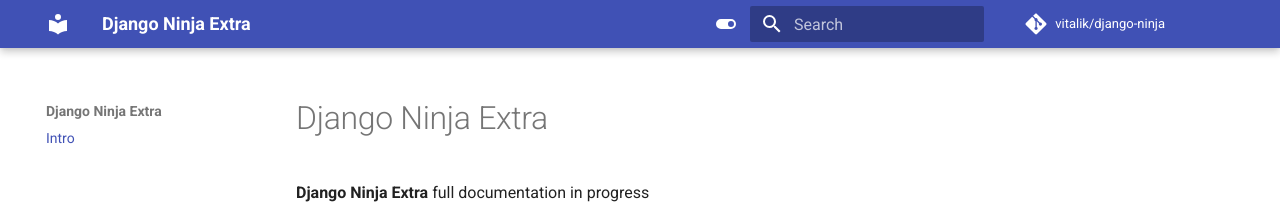
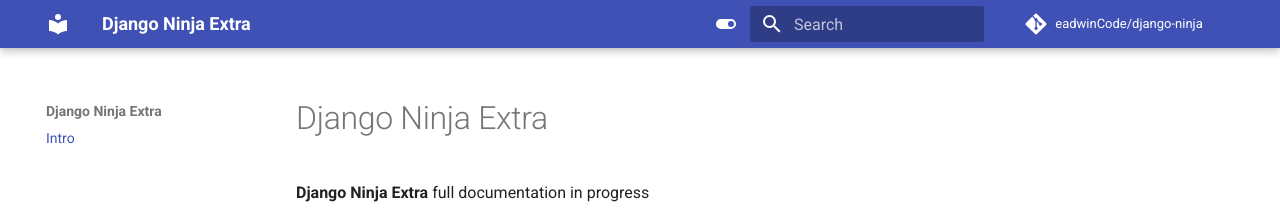
Before and after one commit to eadwinCode/django-ninja-extra, an MkDocs documentation site: the page built from docs/docs/index.md, in a window 1280 px wide. Shown: the top 208 px of the page. Built offline with MkDocs 1.6.1 and Material for MkDocs 9.7.7, drawn with Linux system fonts in a browser that asks for light colours; comment, search, counter and statistics services are not loaded.

Commit message:
Update mkdocs.yml

```diff
--- a/docs/mkdocs.yml
+++ b/docs/mkdocs.yml
@@ -1,7 +1,7 @@
 site_name: Django Ninja Extra
 site_description: Django Ninja Extra - Adds more power to Django Ninja RESTful api library
 site_url: https://eadwincode.github.io/django-ninja-extra/
-repo_name: vitalik/django-ninja
+repo_name: eadwinCode/django-ninja
 repo_url: https://github.com/eadwinCode/django-ninja-extra
 edit_uri: ''
 
```
